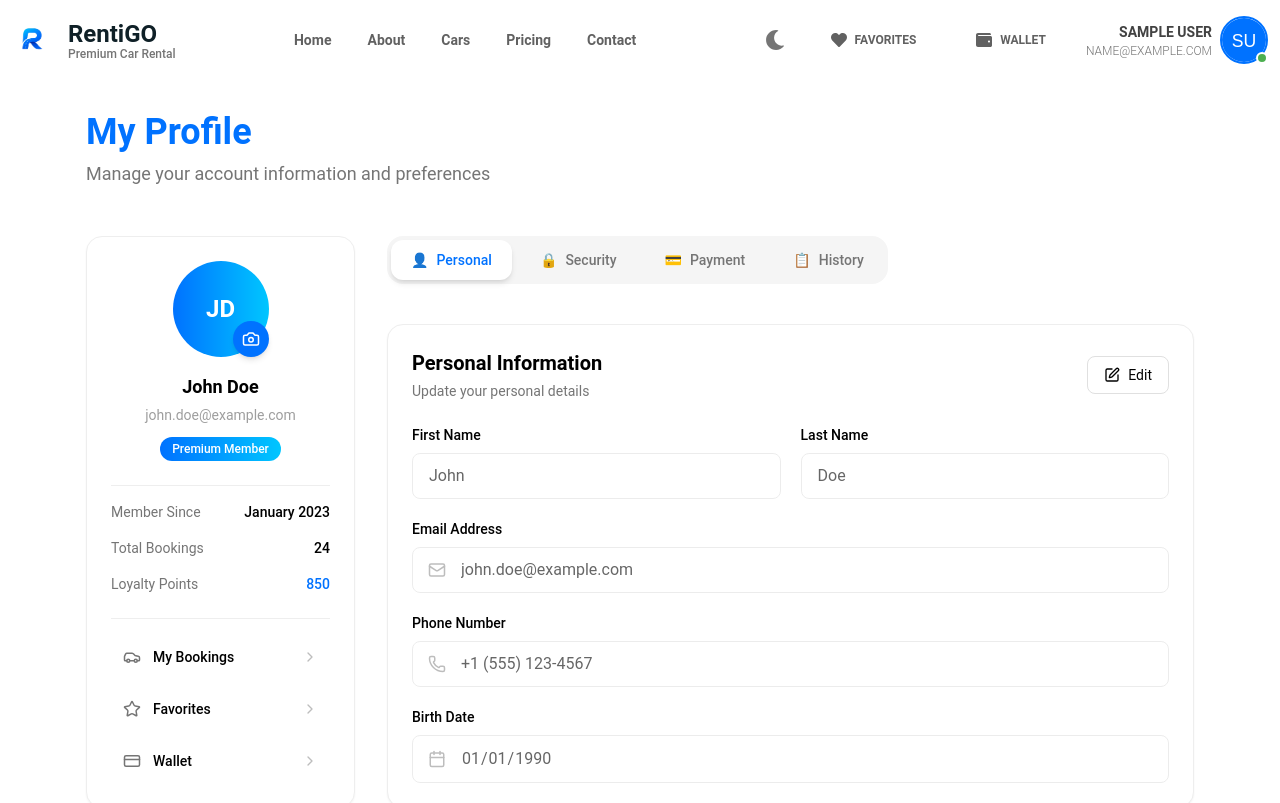
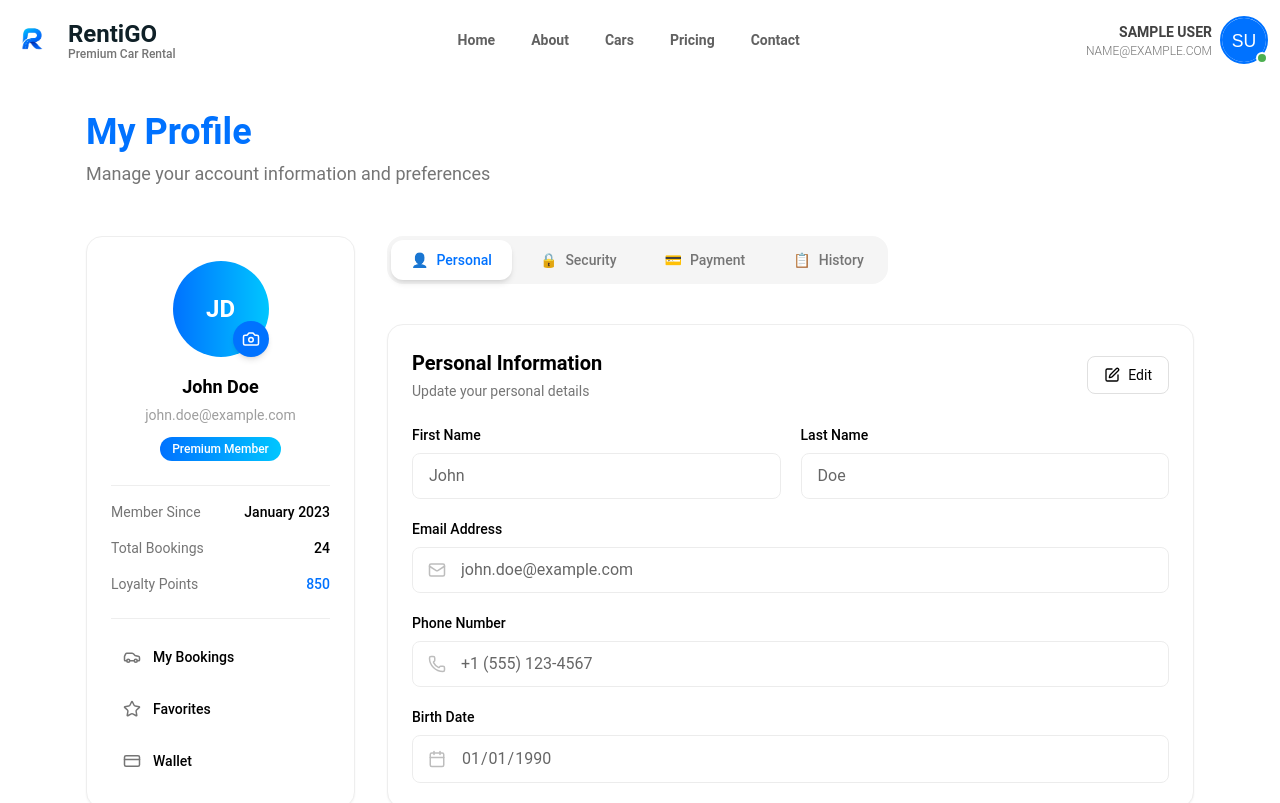
Before and after one commit to omarmoashraf/RentiGOO, a React (Vite) app: page /UserProfile in a window 1280 px wide. Shown: the top 803 px of the page. Built offline with nearby package versions, Linux system fonts and the light colour scheme; sample sign-in values are in the browser's storage.

Commit message:
add dark/light to menu

```diff
--- a/src/components/Header.jsx
+++ b/src/components/Header.jsx
@@ -118,12 +118,20 @@ const Header = ({ currentPage, onNavigate }) => {
 
           {/* Desktop Actions */}
           <div className="hidden lg:flex items-center space-x-3">
+
+
+
+
+            {isLogged ? (
+              <AvatarWithUserDropdown />
+            ) : (
+              <>
                 <IconButton
                   variant="text"
                   onClick={mode}
                   className="rounded-lg text-gray-600 dark:text-gray-300 hover:text-blue-600 dark:hover:text-blue-400 hover:bg-gray-50 dark:hover:bg-gray-800 transition-colors"
                 >
-              {theme == "dark" ? (
+                  {theme === "dark" ? (
                     <FaSun className="w-5 h-5 dark:text-dark-nav_icons" />
                   ) : (
                     <FaMoon className="w-5 h-5" />
@@ -131,36 +139,12 @@ const Header = ({ currentPage, onNavigate }) => {
                 </IconButton>
 
                 <Button
-              variant="text"
-              onClick={() => navigate("/favourites")}
-              className="flex items-center gap-2 text-gray-700 hover:text-blue-600 hover:bg-blue-50 dark:hover:bg-gray-800 rounded-lg transition-colors"
-            >
-              <FaHeart className="w-4 h-4 dark:text-dark-nav_icons" />
-              <span className="font-semibold dark:text-dark-nav_icons">
-                Favorites
-              </span>
-            </Button>
-
-            <Button
-              variant="text"
-              onClick={() => navigate("/wallet")}
-              className="flex items-center gap-2 text-gray-700 hover:text-blue-600 hover:bg-blue-50 dark:hover:bg-gray-800 rounded-lg transition-colors"
-            >
-              <FaWallet className="w-4 h-4 dark:text-dark-nav_icons" />
-              <span className="font-semibold dark:text-dark-nav_icons">
-                Wallet
-              </span>
-            </Button>
-
-            {isLogged ? (
-              <AvatarWithUserDropdown />
-            ) : (
-              <Button
                   onClick={() => navigate("/login")}
                   className="bg-gradient-to-r from-[#0066ff] dark:bg-dark-Buttons to-[#0052cc] hover:from-[#0052cc] hover:to-[#004bb5] text-white font-semibold rounded-lg shadow-md hover:shadow-lg transition-all duration-200 transform hover:scale-105 "
                 >
                   Sign In
                 </Button>
+              </>
             )}
           </div>
 
--- a/src/components/UserDropdownList.jsx
+++ b/src/components/UserDropdownList.jsx
@@ -62,7 +62,7 @@ export function AvatarWithUserDropdown() {
   const [isMenuOpen, setIsMenuOpen] = React.useState(false);
   const { logout, user } = useAuth();
   const navigate = useNavigate();
-  const { theme, toggleTheme } = useTheme();
+  const { theme, mode } = useTheme();
 
   // Get user's current avatar or use default
   const userAvatar = user?.avatar || getDefaultAvatar(user?.name || "Guest");
@@ -189,7 +189,7 @@ export function AvatarWithUserDropdown() {
               Theme
             </Typography>
             <button
-              onClick={toggleTheme}
+              onClick={mode}
               className="flex items-center gap-2 px-3 py-1.5 rounded-lg bg-gray-100 dark:bg-dark-secondary hover:bg-gray-200 dark:hover:bg-dark-hover transition-colors"
             >
               {theme === "dark" ? (
--- a/src/pages/login/UserProfile.jsx
+++ b/src/pages/login/UserProfile.jsx
@@ -1,6 +1,7 @@
 import React, { useState } from "react";
 import { RiDeleteBin6Line } from "react-icons/ri";
 import { BsWindowDock } from "react-icons/bs";
+import { useNavigate } from "react-router-dom";
 import {
   Camera,
   Car,
@@ -157,6 +158,7 @@ export default function ProfilePage() {
     { id: "Payment", label: "Payment", icon: "💳" },
     { id: "History", label: "History", icon: "📋" },
   ];
+  const navigate = useNavigate();
 
   return (
     <div className="min-h-screen dark:bg-dark-background bg-light-background transition-colors duration-200">
@@ -228,26 +230,50 @@ export default function ProfilePage() {
 
                 {/* Quick Links */}
                 <div className="pt-4 border-t border-gray-200 dark:border-gray-700 space-y-2">
-                  {[
-                    { icon: <Car size={18} />, label: "My Bookings" },
-                    { icon: <Star size={18} />, label: "Favorites" },
-                    { icon: <CreditCard size={18} />, label: "Wallet" },
-                  ].map((link, index) => (
                   <button
-                      key={index}
+                    onClick={() => navigate("/bookings")}
                     className="w-full flex items-center justify-between p-3 rounded-lg hover:bg-gray-50 dark:hover:bg-dark-background transition-colors group"
                   >
                     <div className="flex items-center gap-3">
-                        <div className="text-gray-600 dark:text-dark-secondary_text group-hover:text-light-Buttons dark:group-hover:text-dark-Buttons">
-                          {link.icon}
-                        </div>
-                        <span className="text-sm font-medium dark:text-dark-header_text group-hover:text-light-Buttons dark:group-hover:text-dark-Buttons">
-                          {link.label}
+                      <Car
+                        size={18}
+                        className="text-gray-600 dark:text-dark-secondary_text"
+                      />
+                      <span className="text-sm font-medium dark:text-dark-header_text">
+                        My Bookings
                       </span>
                     </div>
-                      <ChevronRight size={16} className="text-gray-400 group-hover:text-light-Buttons dark:group-hover:text-dark-Buttons" />
                   </button>
-                  ))}
+
+                  <button
+                    onClick={() => navigate("/favourites")}
+                    className="w-full flex items-center justify-between p-3 rounded-lg hover:bg-gray-50 dark:hover:bg-dark-background transition-colors group"
+                  >
+                    <div className="flex items-center gap-3">
+                      <Star
+                        size={18}
+                        className="text-gray-600 dark:text-dark-secondary_text"
+                      />
+                      <span className="text-sm font-medium dark:text-dark-header_text">
+                        Favorites
+                      </span>
+                    </div>
+                  </button>
+
+                  <button
+                    onClick={() => navigate("/wallet")}
+                    className="w-full flex items-center justify-between p-3 rounded-lg hover:bg-gray-50 dark:hover:bg-dark-background transition-colors group"
+                  >
+                    <div className="flex items-center gap-3">
+                      <CreditCard
+                        size={18}
+                        className="text-gray-600 dark:text-dark-secondary_text"
+                      />
+                      <span className="text-sm font-medium dark:text-dark-header_text">
+                        Wallet
+                      </span>
+                    </div>
+                  </button>
                 </div>
               </div>
             </div>
@@ -351,7 +377,10 @@ export default function ProfilePage() {
                             Email Address
                           </label>
                           <div className="relative">
-                            <Mail className="absolute left-4 top-1/2 transform -translate-y-1/2 text-gray-400 dark:text-dark-secondary_text" size={18} />
+                            <Mail
+                              className="absolute left-4 top-1/2 transform -translate-y-1/2 text-gray-400 dark:text-dark-secondary_text"
+                              size={18}
+                            />
                             <input
                               id="email"
                               type="email"
@@ -368,7 +397,10 @@ export default function ProfilePage() {
                             Phone Number
                           </label>
                           <div className="relative">
-                            <Phone className="absolute left-4 top-1/2 transform -translate-y-1/2 text-gray-400 dark:text-dark-secondary_text" size={18} />
+                            <Phone
+                              className="absolute left-4 top-1/2 transform -translate-y-1/2 text-gray-400 dark:text-dark-secondary_text"
+                              size={18}
+                            />
                             <input
                               id="phone"
                               value={personalInfo.phone}
@@ -384,7 +416,10 @@ export default function ProfilePage() {
                             Birth Date
                           </label>
                           <div className="relative">
-                            <Calendar className="absolute left-4 top-1/2 transform -translate-y-1/2 text-gray-400 dark:text-dark-secondary_text" size={18} />
+                            <Calendar
+                              className="absolute left-4 top-1/2 transform -translate-y-1/2 text-gray-400 dark:text-dark-secondary_text"
+                              size={18}
+                            />
                             <input
                               id="birthDate"
                               type="date"
@@ -424,7 +459,10 @@ export default function ProfilePage() {
                             Street Address
                           </label>
                           <div className="relative">
-                            <MapPin className="absolute left-4 top-1/2 transform -translate-y-1/2 text-gray-400 dark:text-dark-secondary_text" size={18} />
+                            <MapPin
+                              className="absolute left-4 top-1/2 transform -translate-y-1/2 text-gray-400 dark:text-dark-secondary_text"
+                              size={18}
+                            />
                             <input
                               id="street"
                               value={addressInfo.street}
@@ -574,7 +612,9 @@ export default function ProfilePage() {
                           </div>
                         </div>
                         <button
-                          onClick={() => setIsEditingNotifications(!isEditingNotifications)}
+                          onClick={() =>
+                            setIsEditingNotifications(!isEditingNotifications)
+                          }
                           className="flex items-center gap-2 px-4 py-2 text-sm border border-gray-300 dark:border-gray-600 rounded-lg hover:bg-gray-50 dark:hover:bg-dark-background dark:text-dark-header_text transition-colors"
                         >
                           <EditIcon size={16} />
@@ -606,7 +646,9 @@ export default function ProfilePage() {
                             >
                               <span
                                 className={`inline-block h-4 w-4 transform rounded-full bg-white transition-transform ${
-                                  notif.checked ? "translate-x-6" : "translate-x-1"
+                                  notif.checked
+                                    ? "translate-x-6"
+                                    : "translate-x-1"
                                 }`}
                               />
                             </button>
@@ -649,10 +691,16 @@ export default function ProfilePage() {
                             />
                             <button
                               type="button"
-                              onClick={() => setShowCurrentPassword(!showCurrentPassword)}
+                              onClick={() =>
+                                setShowCurrentPassword(!showCurrentPassword)
+                              }
                               className="absolute right-4 top-1/2 transform -translate-y-1/2 text-gray-500 dark:text-dark-secondary_text hover:text-light-Buttons dark:hover:text-dark-Buttons"
                             >
-                              {showCurrentPassword ? <EyeOff size={20} /> : <Eye size={20} />}
+                              {showCurrentPassword ? (
+                                <EyeOff size={20} />
+                              ) : (
+                                <Eye size={20} />
+                              )}
                             </button>
                           </div>
                         </div>
@@ -669,10 +717,16 @@ export default function ProfilePage() {
                             />
                             <button
                               type="button"
-                              onClick={() => setShowNewPassword(!showNewPassword)}
+                              onClick={() =>
+                                setShowNewPassword(!showNewPassword)
+                              }
                               className="absolute right-4 top-1/2 transform -translate-y-1/2 text-gray-500 dark:text-dark-secondary_text hover:text-light-Buttons dark:hover:text-dark-Buttons"
                             >
-                              {showNewPassword ? <EyeOff size={20} /> : <Eye size={20} />}
+                              {showNewPassword ? (
+                                <EyeOff size={20} />
+                              ) : (
+                                <Eye size={20} />
+                              )}
                             </button>
                           </div>
                         </div>
@@ -689,10 +743,16 @@ export default function ProfilePage() {
                             />
                             <button
                               type="button"
-                              onClick={() => setShowConfirmPassword(!showConfirmPassword)}
+                              onClick={() =>
+                                setShowConfirmPassword(!showConfirmPassword)
+                              }
                               className="absolute right-4 top-1/2 transform -translate-y-1/2 text-gray-500 dark:text-dark-secondary_text hover:text-light-Buttons dark:hover:text-dark-Buttons"
                             >
-                              {showConfirmPassword ? <EyeOff size={20} /> : <Eye size={20} />}
+                              {showConfirmPassword ? (
+                                <EyeOff size={20} />
+                              ) : (
+                                <Eye size={20} />
+                              )}
                             </button>
                           </div>
                         </div>
@@ -729,14 +789,18 @@ export default function ProfilePage() {
                         >
                           <span
                             className={`inline-block h-4 w-4 transform rounded-full bg-white transition-transform ${
-                              twoFactorEnabled ? "translate-x-6" : "translate-x-1"
+                              twoFactorEnabled
+                                ? "translate-x-6"
+                                : "translate-x-1"
                             }`}
                           />
                         </button>
                       </div>
 
                       <p className="text-sm text-gray-600 dark:text-dark-secondary_text">
-                        Protect your account with an extra layer of security. When enabled, you'll need to enter a verification code from your authenticator app when signing in.
+                        Protect your account with an extra layer of security.
+                        When enabled, you'll need to enter a verification code
+                        from your authenticator app when signing in.
                       </p>
                     </div>
 
@@ -758,8 +822,18 @@ export default function ProfilePage() {
 
                       <div className="space-y-4">
                         {[
-                          { device: "Chrome on Windows", location: "New York, NY", status: "active", time: "Current session" },
-                          { device: "Safari on iPhone", location: "New York, NY", status: "inactive", time: "2 days ago" },
+                          {
+                            device: "Chrome on Windows",
+                            location: "New York, NY",
+                            status: "active",
+                            time: "Current session",
+                          },
+                          {
+                            device: "Safari on iPhone",
+                            location: "New York, NY",
+                            status: "inactive",
+                            time: "2 days ago",
+                          },
                         ].map((session, index) => (
                           <div
                             key={index}
@@ -774,8 +848,16 @@ export default function ProfilePage() {
                               </p>
                             </div>
                             <div className="flex items-center gap-3 mt-3 sm:mt-0">
-                              <span className={`text-sm px-3 py-1 rounded-full ${session.status === "active" ? "bg-green-100 text-green-800 dark:bg-green-900 dark:text-green-200" : "bg-gray-100 text-gray-800 dark:bg-gray-700 dark:text-gray-200"}`}>
-                                {session.status === "active" ? "Active" : "Inactive"}
+                              <span
+                                className={`text-sm px-3 py-1 rounded-full ${
+                                  session.status === "active"
+                                    ? "bg-green-100 text-green-800 dark:bg-green-900 dark:text-green-200"
+                                    : "bg-gray-100 text-gray-800 dark:bg-gray-700 dark:text-gray-200"
+                                }`}
+                              >
+                                {session.status === "active"
+                                  ? "Active"
+                                  : "Inactive"}
                               </span>
                               {session.status === "inactive" && (
                                 <button className="text-sm px-3 py-1 border border-gray-300 dark:border-gray-600 rounded-lg hover:bg-gray-50 dark:hover:bg-dark-background dark:text-dark-header_text transition-colors">
@@ -828,12 +910,18 @@ export default function ProfilePage() {
                             <div className="flex flex-col sm:flex-row sm:items-center justify-between gap-4">
                               <div className="flex items-center gap-4">
                                 <div className="w-12 h-12 rounded-lg bg-gradient-to-r from-light-Buttons to-light-secondary flex items-center justify-center">
-                                  <CreditCard className="text-white" size={24} />
+                                  <CreditCard
+                                    className="text-white"
+                                    size={24}
+                                  />
                                 </div>
                                 <div>
                                   <div className="flex items-center gap-2">
                                     <p className="font-medium dark:text-dark-header_text">
-                                      {method.type === "visa" ? "Visa" : "Mastercard"} ending in {method.last4}
+                                      {method.type === "visa"
+                                        ? "Visa"
+                                        : "Mastercard"}{" "}
+                                      ending in {method.last4}
                                     </p>
                                     {method.isDefault && (
                                       <span className="px-2 py-1 text-xs bg-gradient-to-r from-light-Buttons to-light-secondary text-white rounded-full">
@@ -875,9 +963,24 @@ export default function ProfilePage() {
 
                       <div className="space-y-4">
                         {[
-                          { title: "BMW 5 Series Rental", date: "Dec 20, 2024", amount: "$356.00", status: "paid" },
-                          { title: "Tesla Model 3 Rental", date: "Nov 15, 2024", amount: "$289.00", status: "paid" },
-                          { title: "Mercedes-Benz C-Class", date: "Oct 10, 2024", amount: "$425.00", status: "paid" },
+                          {
+                            title: "BMW 5 Series Rental",
+                            date: "Dec 20, 2024",
+                            amount: "$356.00",
+                            status: "paid",
+                          },
+                          {
+                            title: "Tesla Model 3 Rental",
+                            date: "Nov 15, 2024",
+                            amount: "$289.00",
+                            status: "paid",
+                          },
+                          {
+                            title: "Mercedes-Benz C-Class",
+                            date: "Oct 10, 2024",
+                            amount: "$425.00",
+                            status: "paid",
+                          },
                         ].map((txn, idx) => (
                           <div
                             key={idx}
@@ -965,16 +1068,33 @@ export default function ProfilePage() {
                     {/* Summary Cards */}
                     <div className="grid grid-cols-1 md:grid-cols-3 gap-6">
                       {[
-                        { icon: <Car size={24} />, value: "24", label: "Total Rentals", color: "from-blue-500 to-blue-600" },
-                        { icon: <CreditCard size={24} />, value: "$4250.00", label: "Total Spent", color: "from-green-500 to-green-600" },
-                        { icon: <Star size={24} />, value: "850", label: "Loyalty Points", color: "from-yellow-500 to-yellow-600" },
+                        {
+                          icon: <Car size={24} />,
+                          value: "24",
+                          label: "Total Rentals",
+                          color: "from-blue-500 to-blue-600",
+                        },
+                        {
+                          icon: <CreditCard size={24} />,
+                          value: "$4250.00",
+                          label: "Total Spent",
+                          color: "from-green-500 to-green-600",
+                        },
+                        {
+                          icon: <Star size={24} />,
+                          value: "850",
+                          label: "Loyalty Points",
+                          color: "from-yellow-500 to-yellow-600",
+                        },
                       ].map((stat, idx) => (
                         <div
                           key={idx}
                           className="rounded-2xl border border-gray-200 dark:border-gray-700 bg-white dark:bg-dark-secondary p-6 shadow-sm"
                         >
                           <div className="flex items-center gap-4">
-                            <div className={`w-12 h-12 rounded-xl bg-gradient-to-r ${stat.color} flex items-center justify-center`}>
+                            <div
+                              className={`w-12 h-12 rounded-xl bg-gradient-to-r ${stat.color} flex items-center justify-center`}
+                            >
                               <div className="text-white">{stat.icon}</div>
                             </div>
                             <div>
```
Lines whose indentation alone changed are shown as unchanged.
